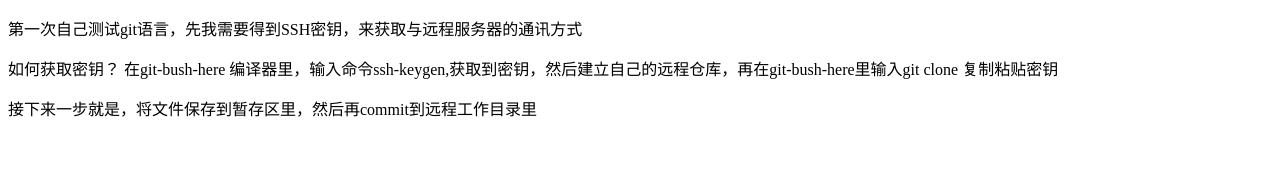
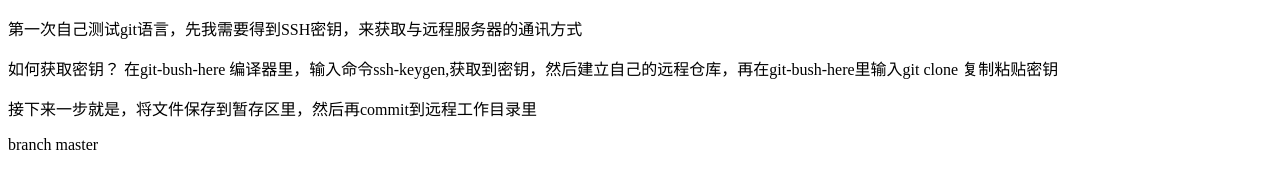
Before and after one commit to nano397/secondDemo, a plain HTML site: page index.html in a window 1280 px wide. Drawn offline with Linux system fonts and the light colour scheme.

Commit message:
thirdly  retest remote server

```diff
--- a/index.html
+++ b/index.html
@@ -2,8 +2,8 @@
  * @Description: In User Settings Edit
  * @Author: your name
  * @Date: 2019-10-03 17:50:37
- * @LastEditTime: 2019-10-03 17:50:37
- * @LastEditors: your name
+ * @LastEditTime: 2019-10-05 07:35:55
+ * @LastEditors: Please set LastEditors
  -->
 <!DOCTYPE html>
 <html lang="en">
@@ -17,5 +17,6 @@
     <p>第一次自己测试git语言，先我需要得到SSH密钥，来获取与远程服务器的通讯方式</p>
     <p>如何获取密钥？ 在git-bush-here 编译器里，输入命令ssh-keygen,获取到密钥，然后建立自己的远程仓库，再在git-bush-here里输入git clone 复制粘贴密钥</p>
     <p>接下来一步就是，将文件保存到暂存区里，然后再commit到远程工作目录里</p>
+    <p>branch master</p>
 </body>
 </html>
```
